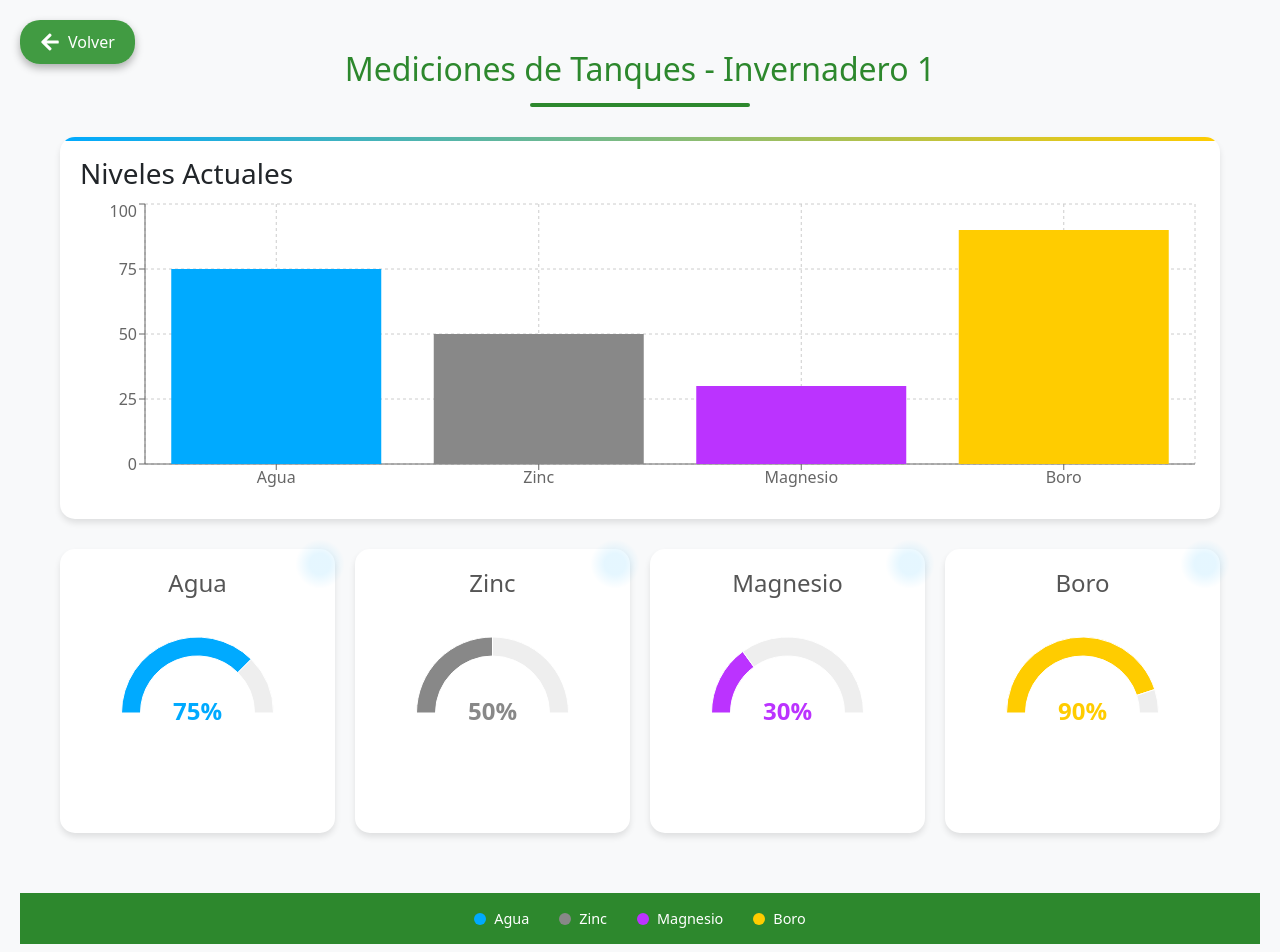
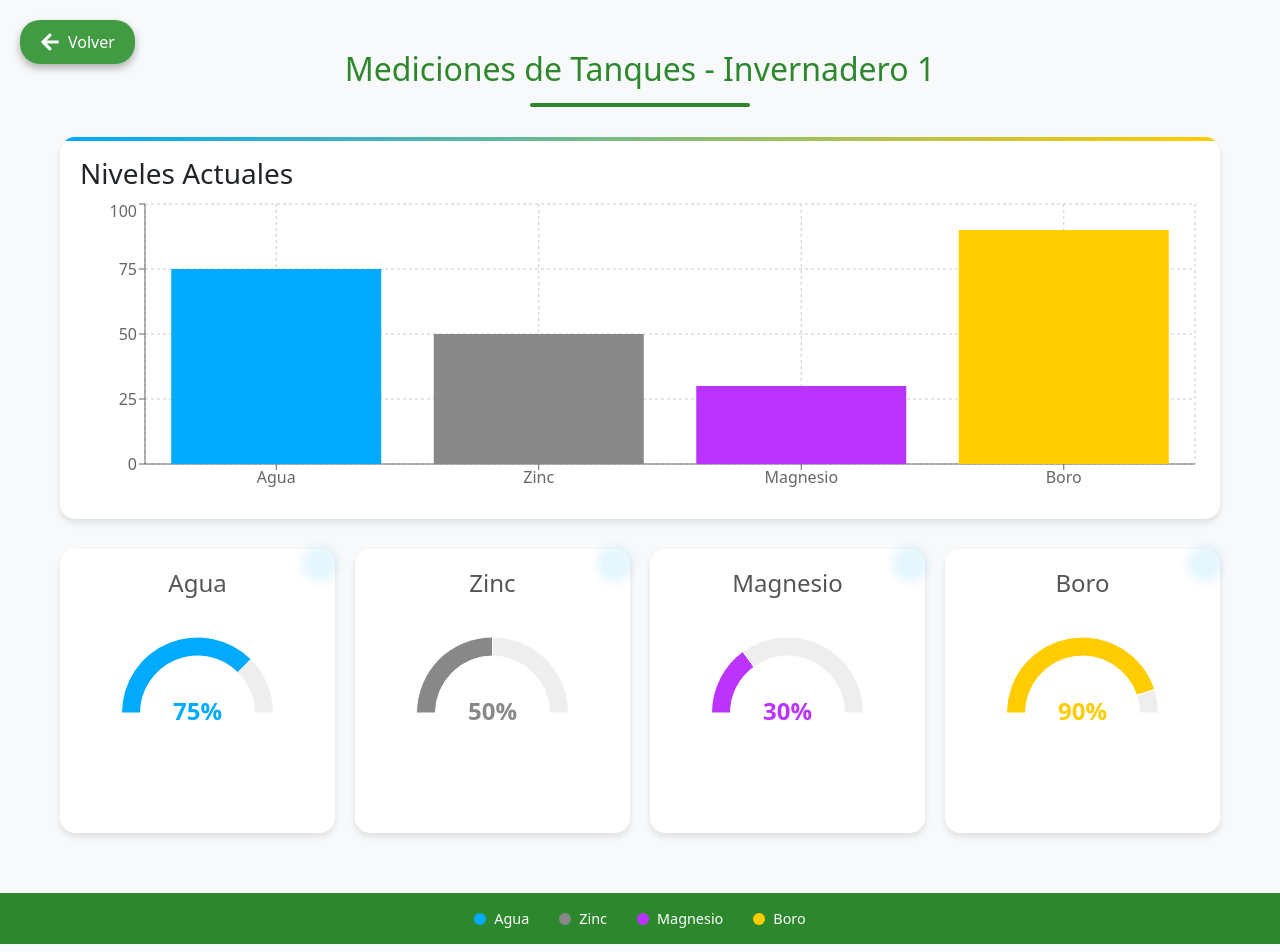
Before and after one commit to CasCCode/Interfaz_invernadero, a React (Vite) app: page /greenhouse/1/mediciones in a window 1280 px wide. Shown: the top 952 px of the page. Built offline with nearby package versions, Linux system fonts and the light colour scheme.

Commit message:
MOD: correccion tira verde

```diff
--- a/src/pages/Mediciones.css
+++ b/src/pages/Mediciones.css
@@ -1,8 +1,9 @@
 .mediciones-container {
-    padding: 20px;
+    padding: 20px 0;
     min-height: 100vh;
     background-color: #f8f9fa;
     position: relative;
+    overflow-x: hidden;
 }
 
 .titulo {
@@ -89,12 +90,15 @@
 
 .decoracion-footer {
     background: #2d882d;
+    width: 100vw; /* Ocupa el ancho completo de la ventana */
+    margin-left: -50vw; /* Compensa el padding del contenedor padre */
+    left: 50%;
+    position: relative;
     padding: 15px 0;
-    margin-top: auto;
 }
 
 .footer-content {
-    max-width: 1200px;
+    max-width: 100%;
     margin: 0 auto;
     display: flex;
     justify-content: center;
```
